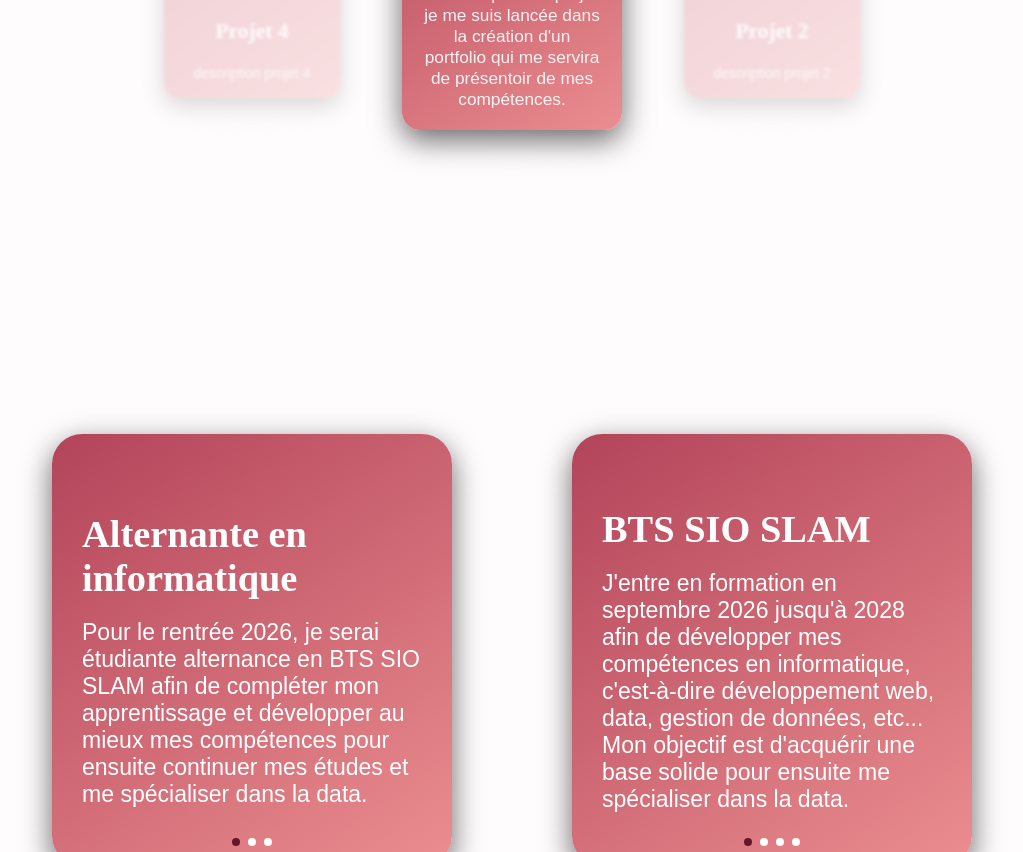
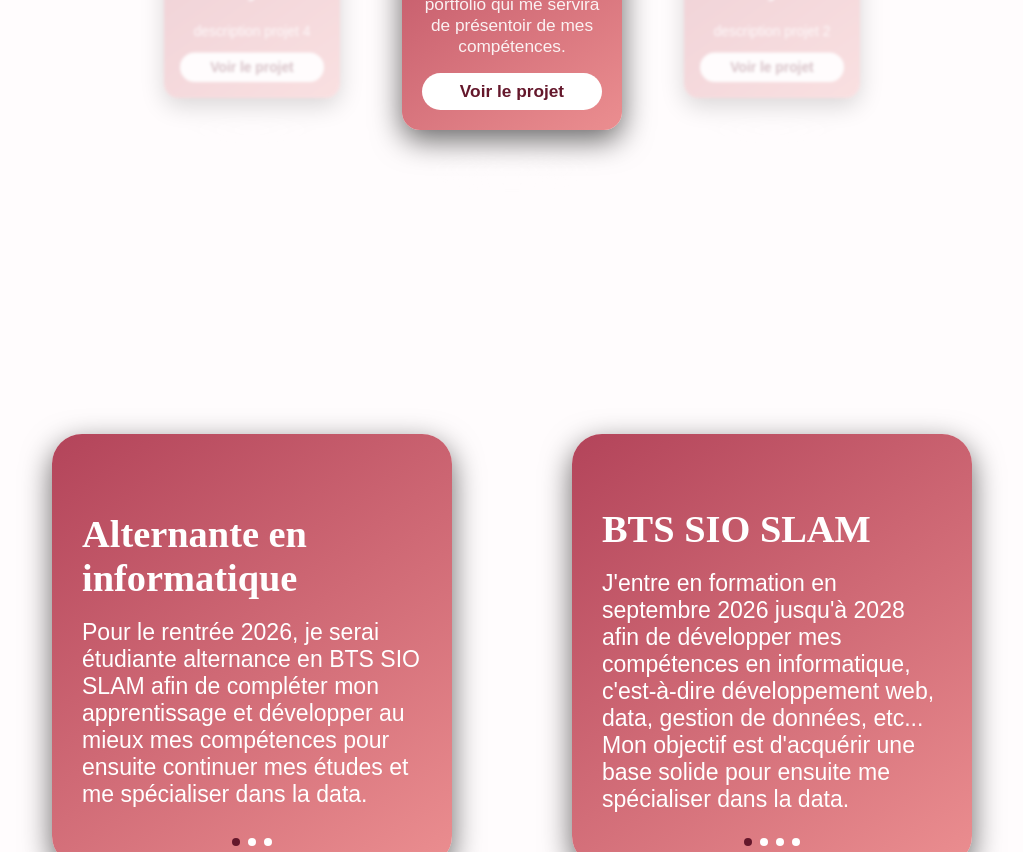
Before and after one commit to camllr/mon-portfolio, a plain HTML site: page index.html in a window 1280 px wide. Shown: the part 1410-2262 px from the top of the page, without its empty margins (128-1151 px from the left). Drawn offline with Linux system fonts and the light colour scheme.

Commit message:
ajout bouton lien github au projet et correction du lien vers le cv

```diff
--- a/index.html
+++ b/index.html
@@ -22,7 +22,9 @@ Nav bar
             <li><a href="#skills-projets">Skills & Projets</a></li>
             <li><a href="#storytelling">Storytelling</a></li>
             <li><a href="#contact">Contact</a></li>
-            <li id="cv"><a href="doc/CV_Camille_Rostan.pdf">CV</a></li>
+            <li id="cv">
+              <a href="doc/CV_Camille_Rostan.pdf" target="_blank">CV</a>
+            </li>
           </ul>
         </div>
         <button class="hamburger">☰</button>
@@ -159,24 +161,39 @@ Skills et projets
                 Comme premier projet je me suis lancée dans la création d'un
                 portfolio qui me servira de présentoir de mes compétences.
               </p>
+              <a
+                href="https://github.com/camllr/mon-portfolio"
+                class="card-link"
+                target="_blank"
+                >Voir le projet</a
+              >
             </div>
 
             <div class="card">
               <h3 class="card-subtitle">subtitle</h3>
               <h2 class="card-title">Projet 2</h2>
               <p class="card-desc">description projet 2</p>
+              <a href="lien projet" class="card-link" target="_blank"
+                >Voir le projet</a
+              >
             </div>
 
             <div class="card">
               <h3 class="card-subtitle">subtitle</h3>
               <h2 class="card-title">Projet 3</h2>
               <p class="card-desc">description projet 3</p>
+              <a href="lien projet" class="card-link" target="_blank"
+                >Voir le projet</a
+              >
             </div>
 
             <div class="card">
               <h3 class="card-subtitle">subtitle</h3>
               <h2 class="card-title">Projet 4</h2>
               <p class="card-desc">description projet 4</p>
+              <a href="lien projet" class="card-link" target="_blank"
+                >Voir le projet</a
+              >
             </div>
           </div>
 
--- a/style.css
+++ b/style.css
@@ -442,6 +442,24 @@ footer li {
   margin-bottom: 8px;
 }
 
+.card-link {
+  margin-top: 16px;
+  display: inline-block;
+  padding: 8px 16px;
+  border-radius: 20px;
+  background-color: #ffffff;
+  color: #64172b;
+  font-size: 0.9rem;
+  font-weight: 600;
+  text-decoration: none;
+  transition: background-color 0.2s ease, color 0.2s ease;
+}
+
+.card-link:hover {
+  background-color: #64172b;
+  color: #ffffff;
+}
+
 .card-desc {
   font-size: 0.9rem;
   opacity: 0.9;
```
